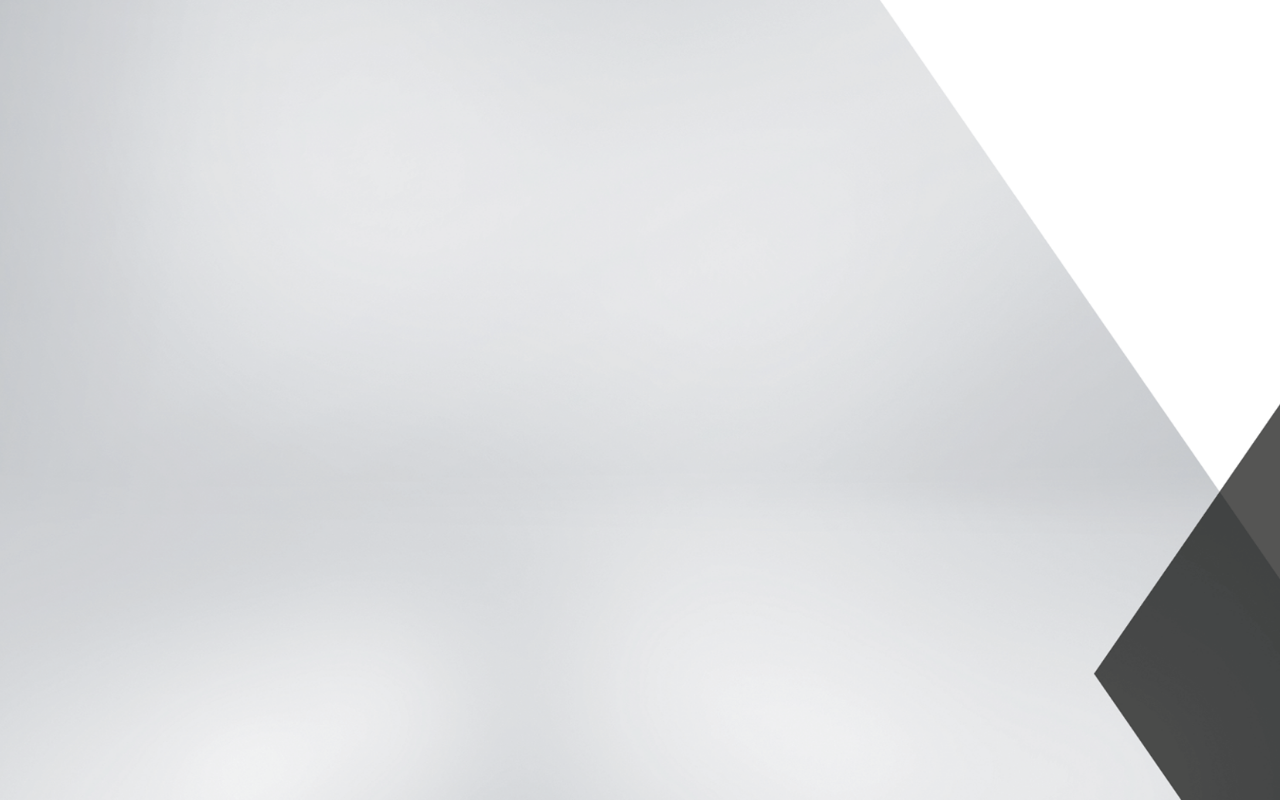
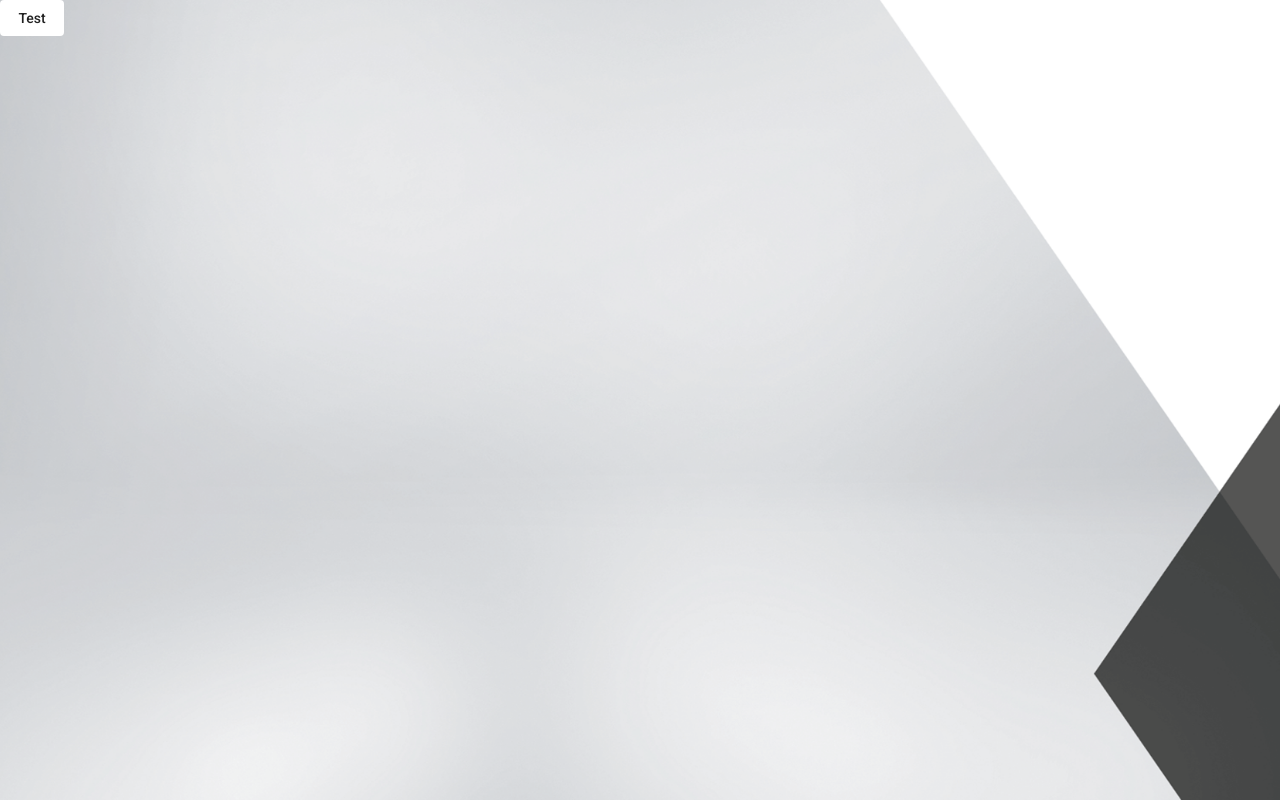
Before and after one commit to samuelsigrist/akl, an Angular app in the folder public/: page / in a window 1280 px wide. Built offline with nearby package versions, Linux system fonts and the light colour scheme.

Commit message:
Added AngularMaterial NPM Package

```diff
--- a/public/angular.json
+++ b/public/angular.json
@@ -28,6 +28,7 @@
               "src/assets"
             ],
             "styles": [
+              "./node_modules/@angular/material/prebuilt-themes/indigo-pink.css",
               "src/styles.scss"
             ],
             "scripts": []
@@ -92,6 +93,7 @@
               "src/assets"
             ],
             "styles": [
+              "./node_modules/@angular/material/prebuilt-themes/indigo-pink.css",
               "src/styles.scss"
             ],
             "scripts": []
@@ -123,6 +125,7 @@
           }
         }
       }
-    }},
+    }
+  },
   "defaultProject": "public"
 }
--- a/public/package.json
+++ b/public/package.json
@@ -12,10 +12,12 @@
   "private": true,
   "dependencies": {
     "@angular/animations": "~9.1.9",
+    "@angular/cdk": "^9.2.4",
     "@angular/common": "~9.1.9",
     "@angular/compiler": "~9.1.9",
     "@angular/core": "~9.1.9",
     "@angular/forms": "~9.1.9",
+    "@angular/material": "^9.2.4",
     "@angular/platform-browser": "~9.1.9",
     "@angular/platform-browser-dynamic": "~9.1.9",
     "@angular/router": "~9.1.9",
--- a/public/src/app/app.component.html
+++ b/public/src/app/app.component.html
@@ -1 +1,3 @@
 <router-outlet></router-outlet>
+
+<button mat-flat-button>Test</button>
--- a/public/src/app/app.module.ts
+++ b/public/src/app/app.module.ts
@@ -6,6 +6,7 @@
 
 // Custom Modules
 import { SharedModule } from './shared/shared.module';
+import { BrowserAnimationsModule } from '@angular/platform-browser/animations';
 
 @NgModule({
   declarations: [
@@ -14,7 +15,8 @@
   imports: [
     BrowserModule,
     AppRoutingModule,
-    SharedModule
+    SharedModule,
+    BrowserAnimationsModule
   ],
   providers: [],
   bootstrap: [AppComponent]
--- a/public/src/index.html
+++ b/public/src/index.html
@@ -6,8 +6,10 @@
   <base href="/">
   <meta name="viewport" content="width=device-width, initial-scale=1">
   <link rel="icon" type="image/x-icon" href="favicon.ico">
+  <link href="https://fonts.googleapis.com/css?family=Roboto:300,400,500&display=swap" rel="stylesheet">
+  <link href="https://fonts.googleapis.com/icon?family=Material+Icons" rel="stylesheet">
 </head>
-<body>
+<body class="mat-typography">
   <app-root></app-root>
 </body>
 </html>
--- a/public/src/styles.scss
+++ b/public/src/styles.scss
@@ -1,9 +1,12 @@
 /* You can add global styles to this file, and also import other style files */
 
+html, body {
+  height: 100%;
+}
+
 body {
+  margin: 0;
+  font-family: Roboto, "Helvetica Neue", sans-serif;
   background-image: url(./assets/images/background.png);
   background-size: cover;
-
-  margin: 0px;
-  height: 100vh;
 }
```
Also changed, not shown: public/src/app/shared/material.module.ts (added, +15 -0 lines), public/src/app/shared/shared.module.ts (+7 -2 lines), 1 other file (tests, documents, lock files or other folders).
